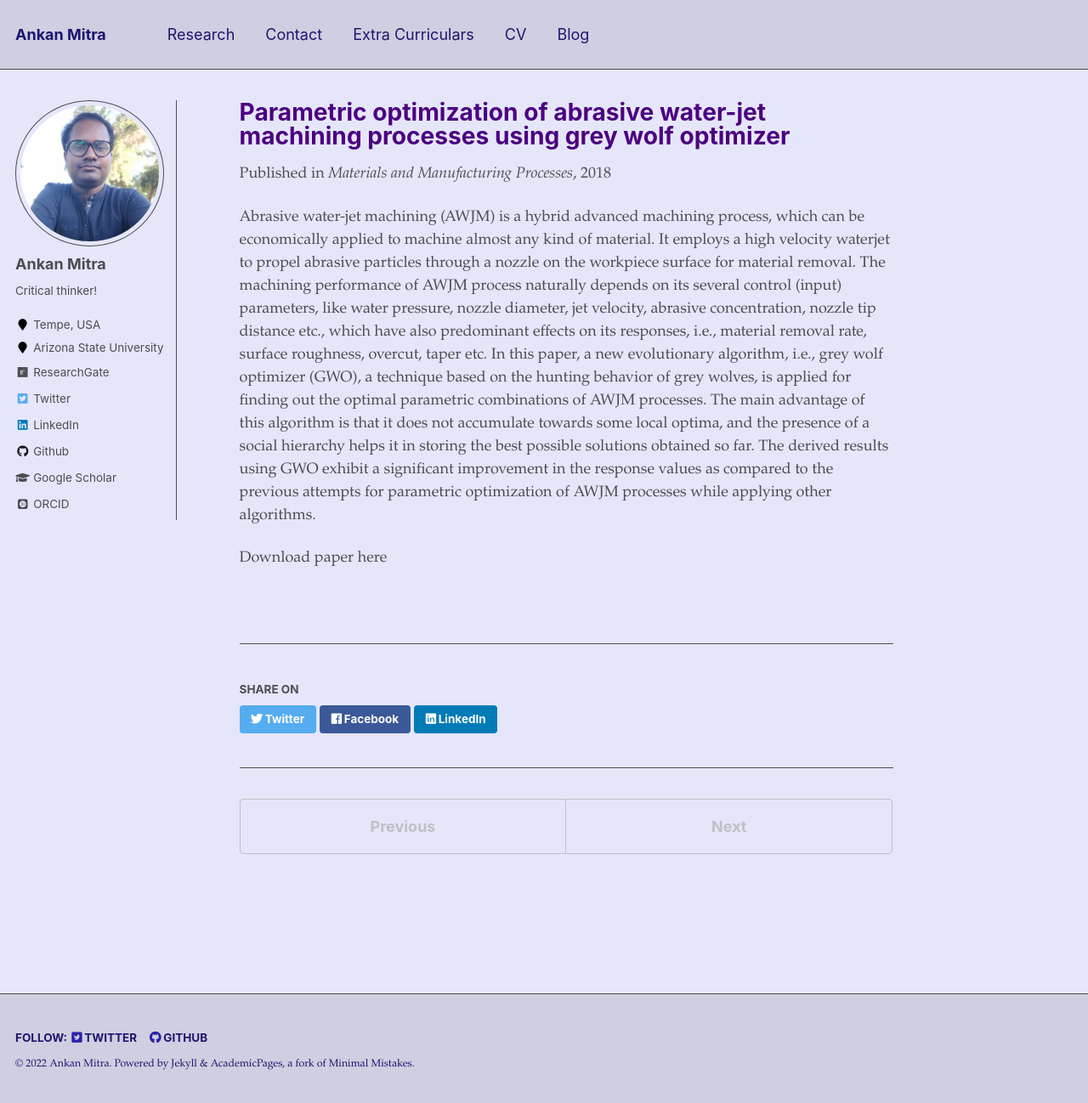
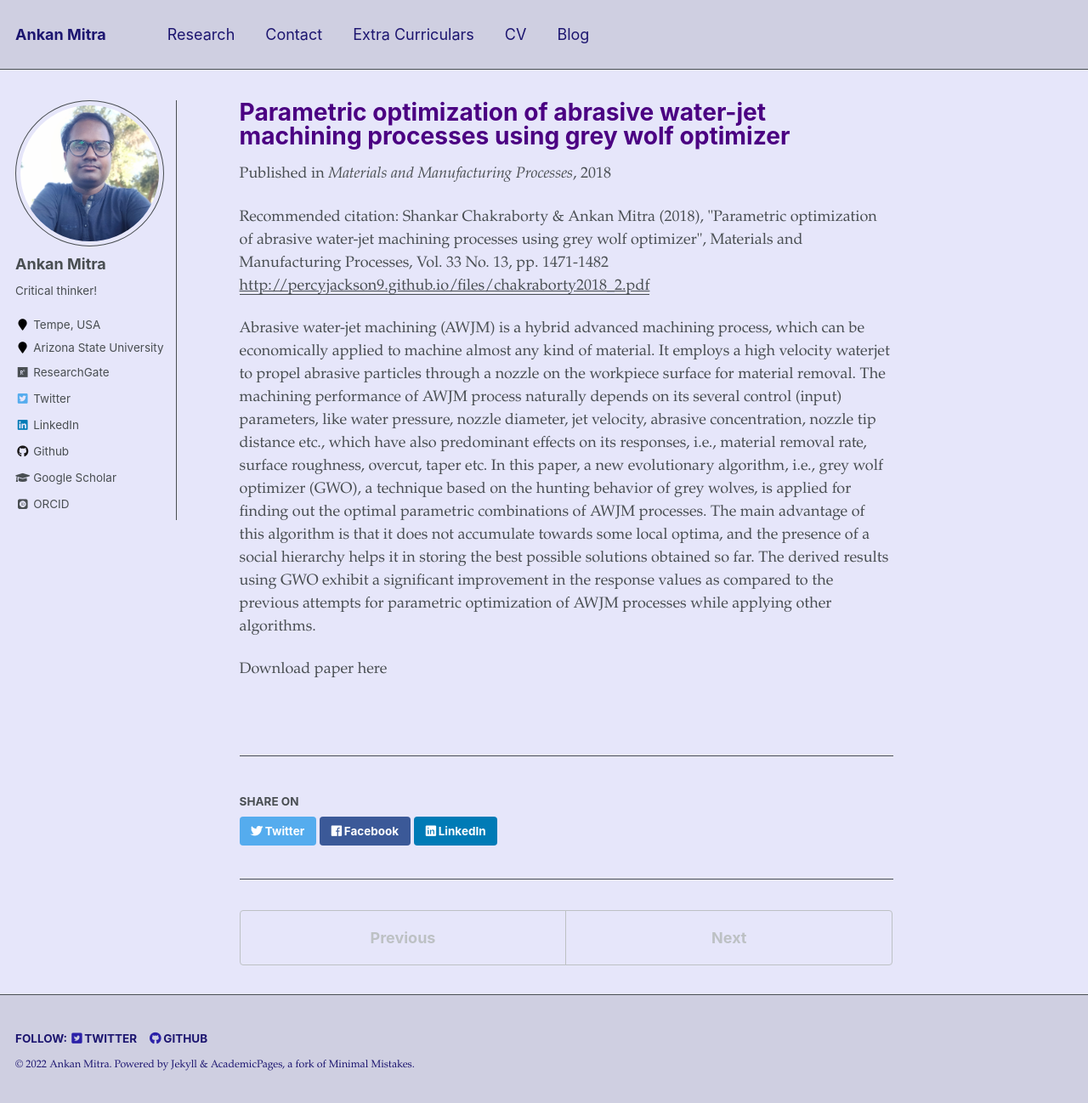
Before and after one commit to percyjackson9/percyjackson9.github.io, a Jekyll site: the page built from _publications/paper3.md, in a window 1280 px wide and 1298 px high. Shown: the whole window at 85% size. Built offline with Jekyll 4.4.1, drawn with Linux system fonts in a browser that asks for light colours; some web fonts are replaced.

Commit message:
Update paper3.md

```diff
--- a/_publications/paper3.md
+++ b/_publications/paper3.md
@@ -11,6 +11,8 @@ volume: "33(13)"
 pages: "1471-1482"
 year: "2018"
 paperurl: 'http://percyjackson9.github.io/files/chakraborty2018_2.pdf'
+citation: 'Shankar Chakraborty & Ankan Mitra (2018), "Parametric optimization of abrasive water-jet machining processes using grey wolf optimizer", Materials and Manufacturing Processes, Vol. 33 No. 13, pp. 1471-1482'
+doi: 'https://doi.org/10.1080/10426914.2018.1453158'
 
 ---
 Abrasive water-jet machining (AWJM) is a hybrid advanced machining process, which can be economically applied to machine almost any kind of material. It employs a high velocity waterjet to propel abrasive particles through a nozzle on the workpiece surface for material removal. The machining performance of AWJM process naturally depends on its several control (input) parameters, like water pressure, nozzle diameter, jet velocity, abrasive concentration, nozzle tip distance etc., which have also predominant effects on its responses, i.e., material removal rate, surface roughness, overcut, taper etc. In this paper, a new evolutionary algorithm, i.e., grey wolf optimizer (GWO), a technique based on the hunting behavior of grey wolves, is applied for finding out the optimal parametric combinations of AWJM processes. The main advantage of this algorithm is that it does not accumulate towards some local optima, and the presence of a social hierarchy helps it in storing the best possible solutions obtained so far. The derived results using GWO exhibit a significant improvement in the response values as compared to the previous attempts for parametric optimization of AWJM processes while applying other algorithms.
```
